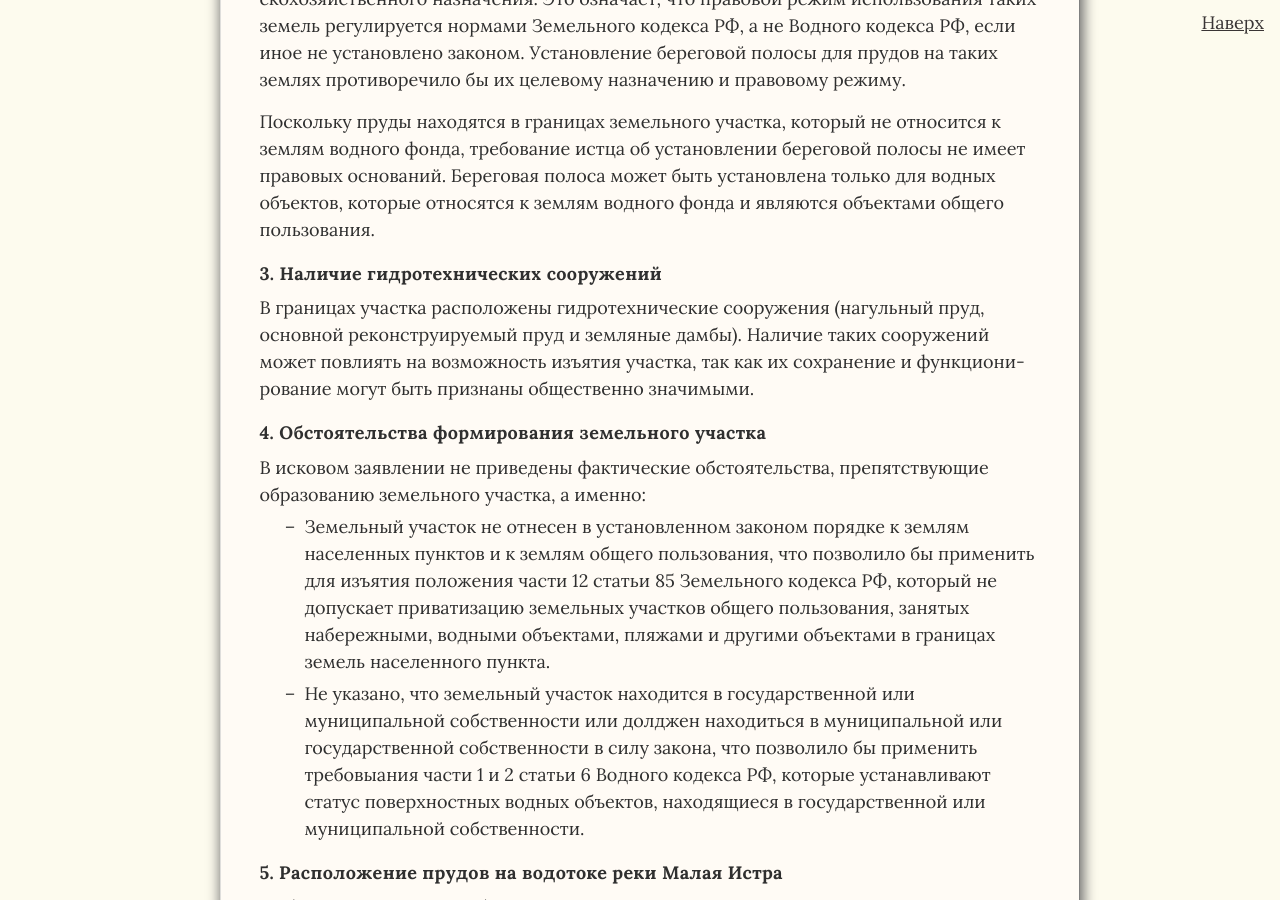
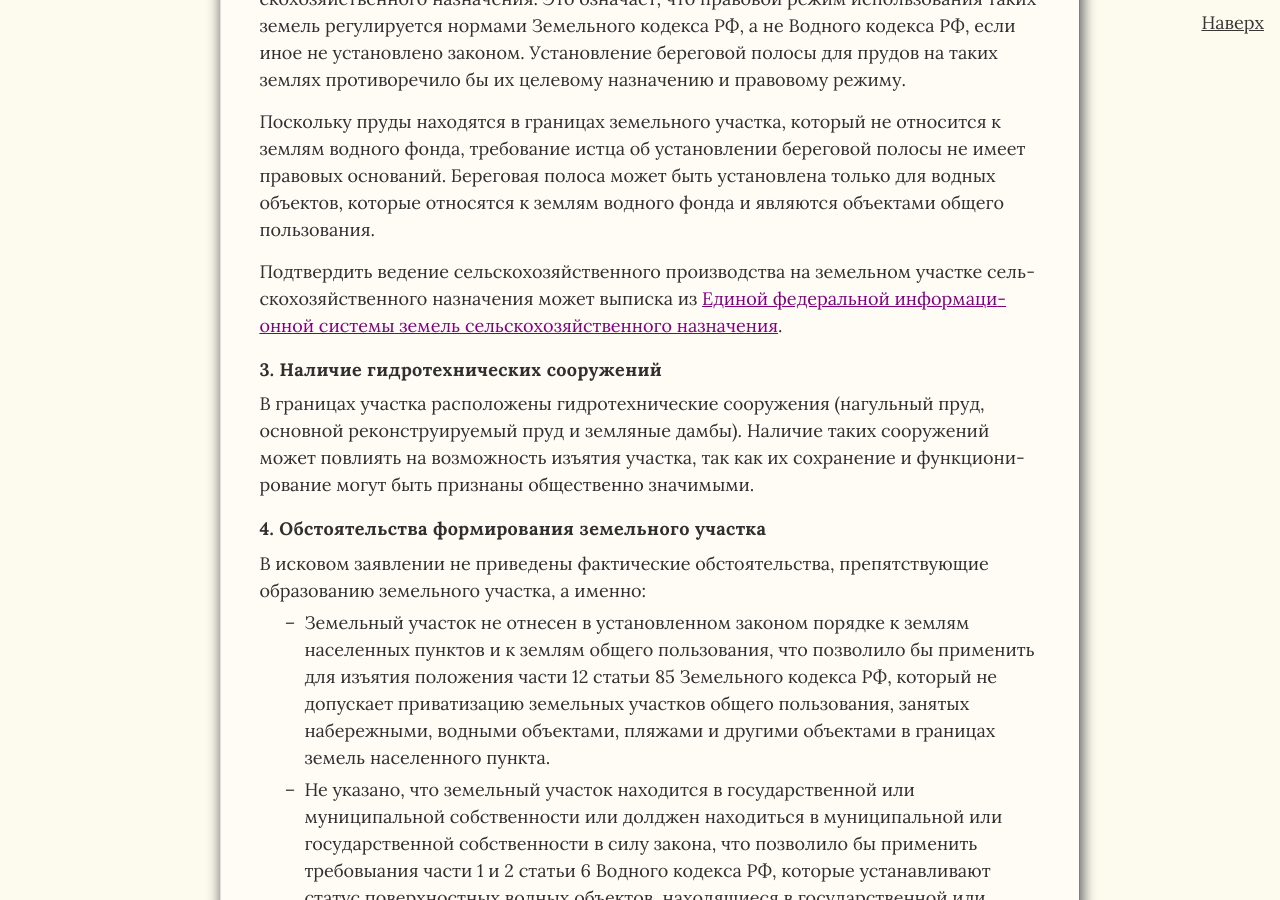
Before and after one commit to SergSi/land-use-art, a Jekyll site: the page built from _posts/2025-03-10-iskvod.md, in a window 1280 px wide and 900 px high, scrolled down 13862 px. Built offline with Jekyll 4.4.1, drawn with Linux system fonts in a browser that asks for light colours; some web fonts are replaced.

Commit message:
Update 2025-03-10-iskvod.md

```diff
--- a/_posts/2025-03-10-iskvod.md
+++ b/_posts/2025-03-10-iskvod.md
@@ -207,6 +207,8 @@ author: С. И. Ивасюк
 
 Поскольку пруды находятся в границах земельного участка, который не относится к землям водного фонда, требование истца об установлении береговой полосы не имеет правовых оснований. Береговая полоса может быть установлена только для водных объектов, которые относятся к землям водного фонда и являются объектами общего пользования.
 
+Подтвердить ведение сельскохозяйственного производства на земельном участке сельскохозяйственного назначения может выписка из [Единой федеральной информационной системы земель сельскохозяйственного назначения](https://efis.mcx.ru/efis).
+
 #### 3. Наличие гидротехнических сооружений
 
 В границах участка расположены гидротехнические сооружения (нагульный пруд, основной реконструируемый пруд и земляные дамбы). Наличие таких сооружений может повлиять на возможность изъятия участка, так как их сохранение и функционирование могут быть признаны общественно значимыми.
```
